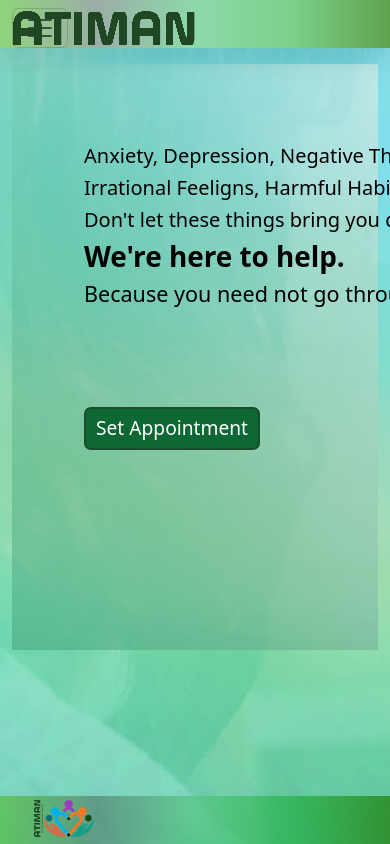
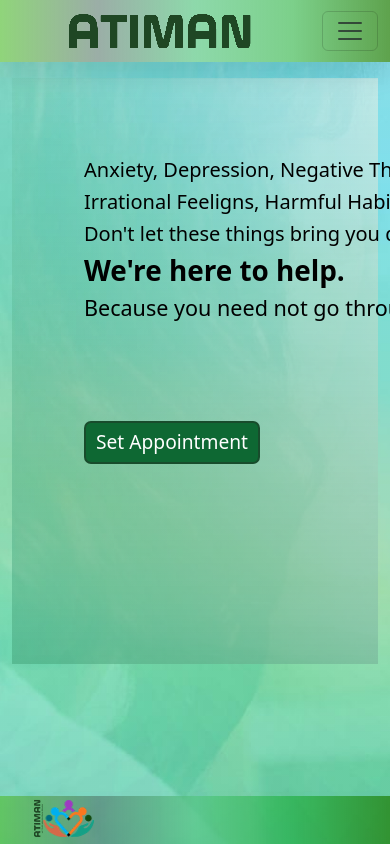
Before and after one commit to jejejeboooy/Atiman_v3, a React (Vite) app: page / in a window 390 px wide. Shown: the top 844 px of the page. Built offline with nearby package versions, Linux system fonts and the light colour scheme.

Commit message:
Update navbar.css

```diff
--- a/src/components/navbar/navbar.css
+++ b/src/components/navbar/navbar.css
@@ -51,3 +51,35 @@
 .btn:hover {
     color:black;
 }
+/* Mobile and tablet-specific styles */
+@media (max-width: 768px) {
+    .navbar {
+        justify-content: center;
+    }
+
+    .navbar-brand {
+        position: static;
+        flex: 1;
+        justify-content: center;
+        width: 100%;
+    }
+
+    .navbar-nav {
+        display: none; /* Hide nav items if needed */
+    }
+}
+
+/* Extra styles for very small screens */
+@media (max-width: 480px) {
+    .navbar {
+        height: auto; /* Adjust height for small screens */
+    }
+
+    .navbar-brand {
+        padding: 10px; /* Add some padding if needed */
+    }
+
+    .navbar-nav {
+        display: none; /* Hide nav items if needed */
+    }
+}
```
